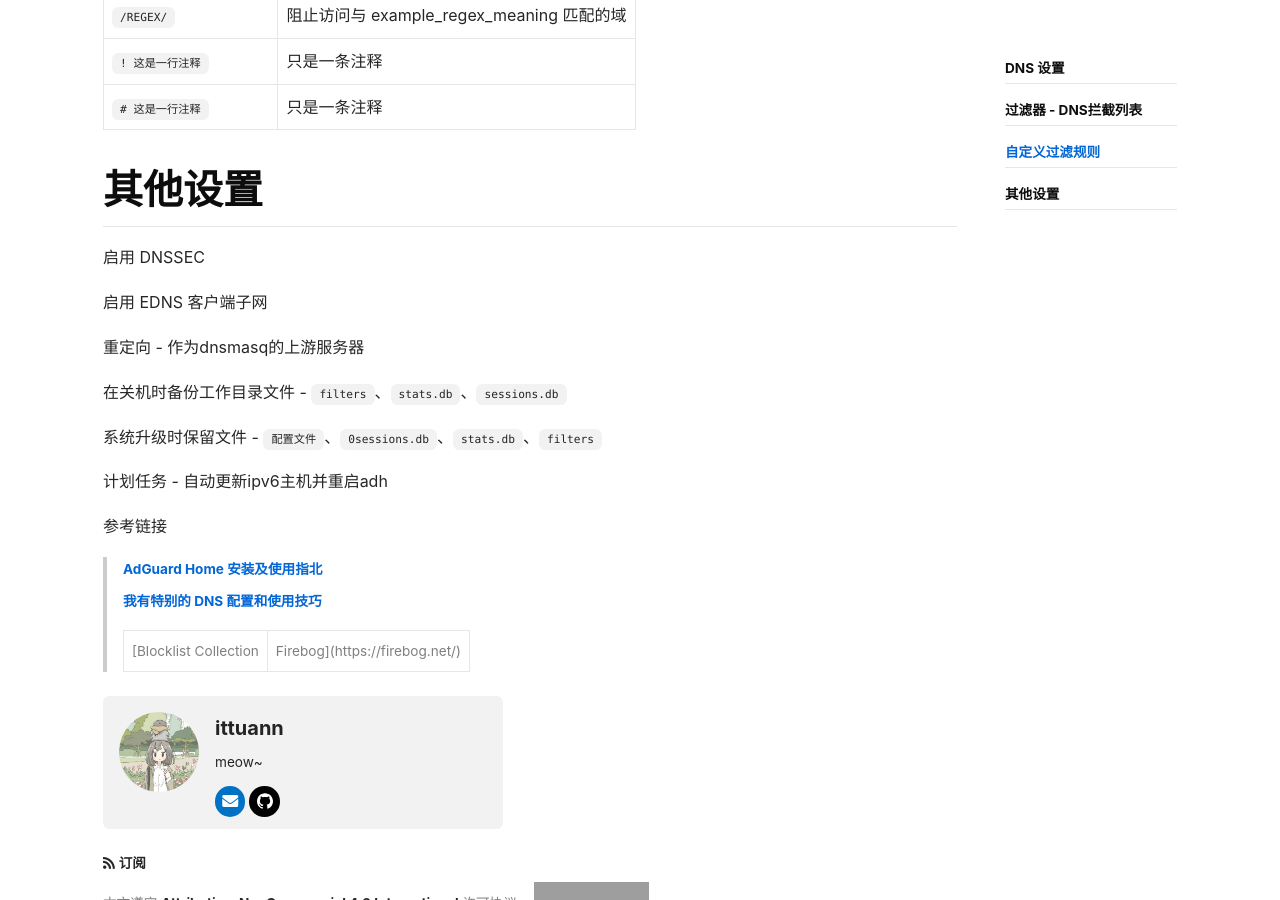
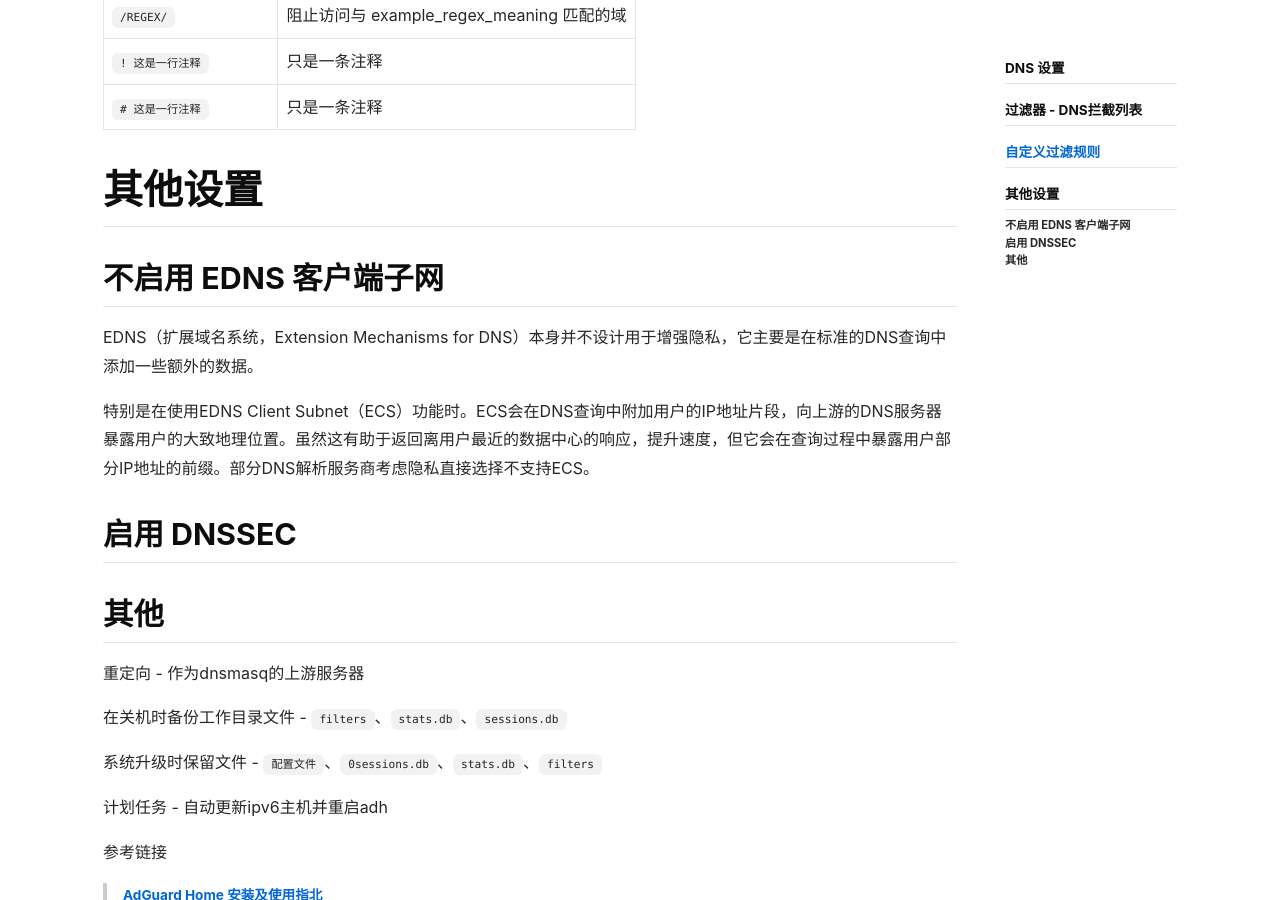
Before and after one commit to ittuann/ittuann.github.io, a Jekyll site: the page built from _posts/2022-11-18-AdGuardHome.md, in a window 1280 px wide and 900 px high, scrolled down 2377 px. Built offline with Jekyll 4.4.1, drawn with Linux system fonts in a browser that asks for light colours; nearby versions of some CDN libraries; comment, search, counter and statistics services are not loaded; grey boxes are pictures that could not be loaded.

Commit message:
Update DoH

```diff
--- a/_posts/2022-11-18-AdGuardHome.md
+++ b/_posts/2022-11-18-AdGuardHome.md
@@ -115,9 +115,15 @@ AdGuard Home 的过滤规则兼容 Adblock 语法、Hosts 语法及 Domain-only
 
 # 其他设置
 
-启用 DNSSEC
+## 不启用 EDNS 客户端子网
 
-启用 EDNS 客户端子网
+EDNS（扩展域名系统，Extension Mechanisms for DNS）本身并不设计用于增强隐私，它主要是在标准的DNS查询中添加一些额外的数据。
+
+特别是在使用EDNS Client Subnet（ECS）功能时。ECS会在DNS查询中附加用户的IP地址片段，向上游的DNS服务器暴露用户的大致地理位置。虽然这有助于返回离用户最近的数据中心的响应，提升速度，但它会在查询过程中暴露用户部分IP地址的前缀。部分DNS解析服务商考虑隐私直接选择不支持ECS。
+
+## 启用 DNSSEC
+
+## 其他
 
 重定向 - 作为dnsmasq的上游服务器
 
```
Also changed, not shown: _posts/2022-05-10-DoHandECH.md (+1 -0 lines), _posts/2022-11-16-ssh.md (+8 -2 lines).
